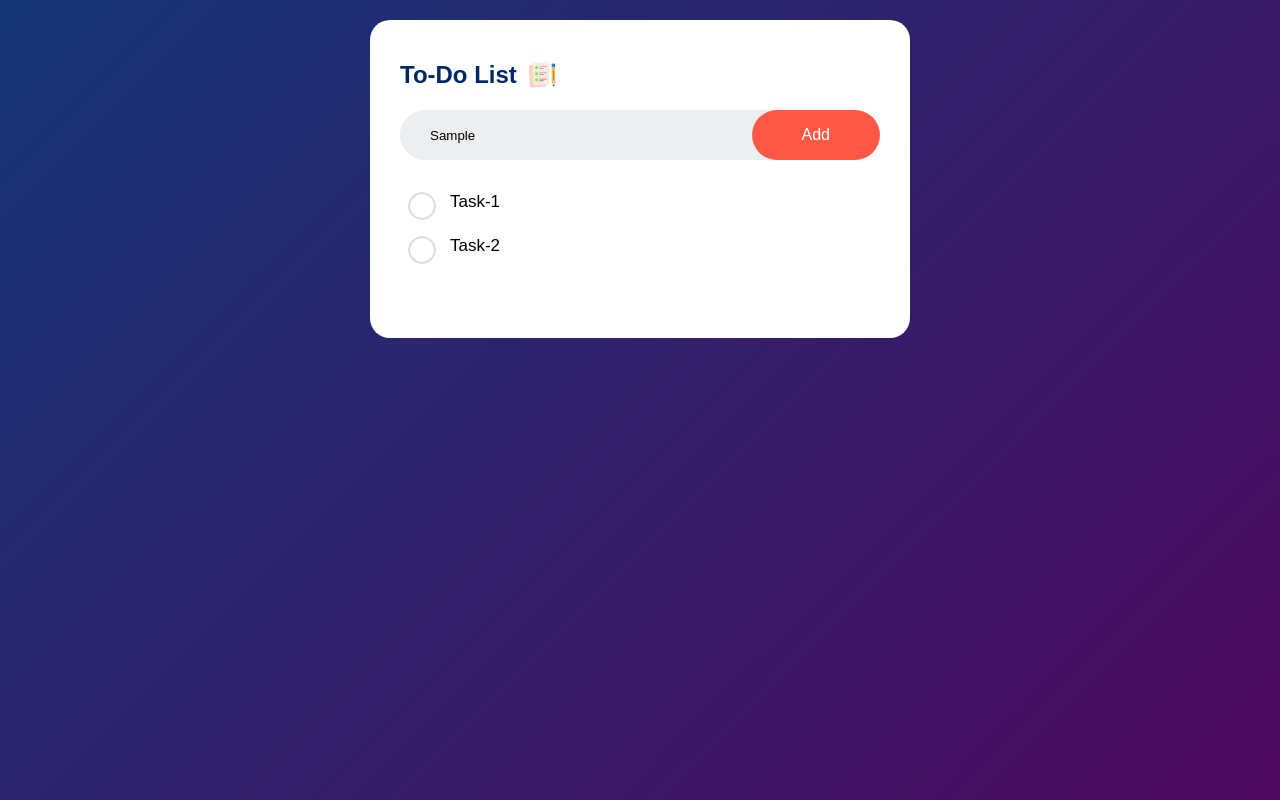
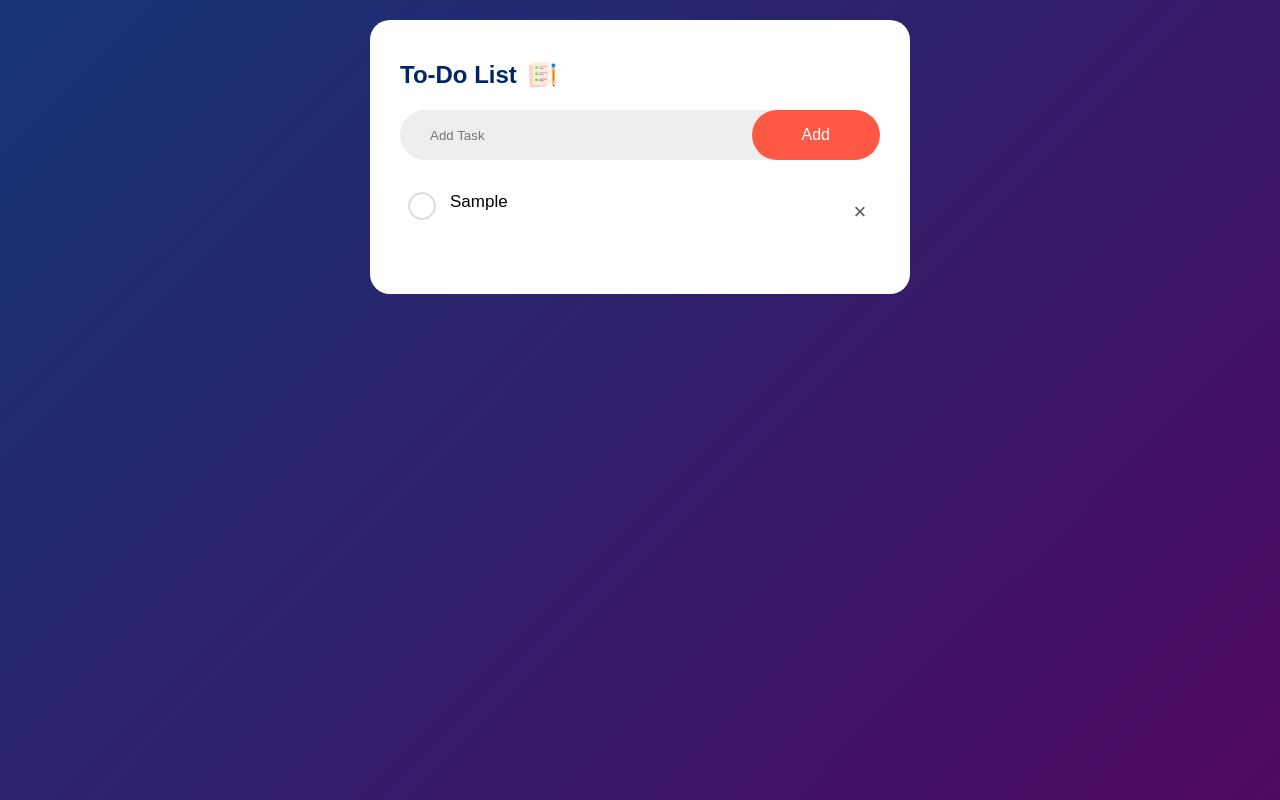
Before and after one commit to arjun-aryal/HTML_CSS_JS, a plain HTML site: page todo_app/index.html in a window 1280 px wide. Both pictures are taken after typing "Sample" into the empty fields and a click on the button "Add". Drawn offline with Linux system fonts and the light colour scheme.

Commit message:
Complete the js for todo-app

```diff
--- a/todo_app/css/style.css
+++ b/todo_app/css/style.css
@@ -89,3 +89,27 @@ ul li::before{
     top: 12px;
     left: 8px;
 }
+
+ul li.checked{
+    color: #555;
+    text-decoration: line-through;
+}
+
+ul li.checked::before{
+    background-image: url(/todo_app/images/checked.png);
+}
+
+ul li span{
+    position: absolute;
+    right: 0;
+    width: 40px;
+    height: 40px;
+    font-size: 22px;
+    color: #555;
+    line-height: 40px;
+    text-align: center;
+    border-radius: 50%;
+}
+ul li span:hover{
+    background: #edeef0;
+}
--- a/todo_app/index.html
+++ b/todo_app/index.html
@@ -15,13 +15,12 @@
 
             <div class="row">
                 <input type="text" id="input-box" placeholder="Add Task">
-                <button type="submit">Add</button>
+                <button onclick="addTask()">Add</button>
             </div>
 
 
             <ul id="list-container">
-                <li>Task-1</li>
-                <li>Task-2</li>
+                <li class="checked">Task-1</li>
             </ul>
         </div>
 
@@ -31,6 +30,6 @@
 
 
 
-    <!-- <script src="js/main.js"></script> -->
+    <script src="js/main.js"></script>
 </body>
 </html>
--- a/todo_app/js/main.js
+++ b/todo_app/js/main.js
@@ -0,0 +1,40 @@
+const inputBox = document.getElementById("input-box")
+const listContainer = document.getElementById("list-container")
+
+function addTask(){
+    if(inputBox.value === ''){
+        alert("You must add task to do!!");
+    }
+    else{
+        let li = document.createElement("li");
+        li.innerHTML = inputBox.value;
+        listContainer.appendChild(li);
+
+        let span = document.createElement("span")
+        span.innerHTML = "\u00d7"  // cross
+        li.appendChild(span)
+    }
+    inputBox.value = ""
+    saveData();
+
+}
+
+listContainer.addEventListener("click",function(e){
+
+    if (e.target.tagName ==="LI"){
+        e.target.classList.toggle("checked");
+        saveData();
+    }
+    else if(e.target.tagName ==="SPAN"){
+        e.target.parentElement.remove();
+        saveData();
+    }
+},false);
+
+function saveData(){
+    localStorage.setItem("data",listContainer.innerHTML)
+}
+function showTask(){
+    listContainer.innerHTML = localStorage.getItem("data");
+}
+showTask();
```
